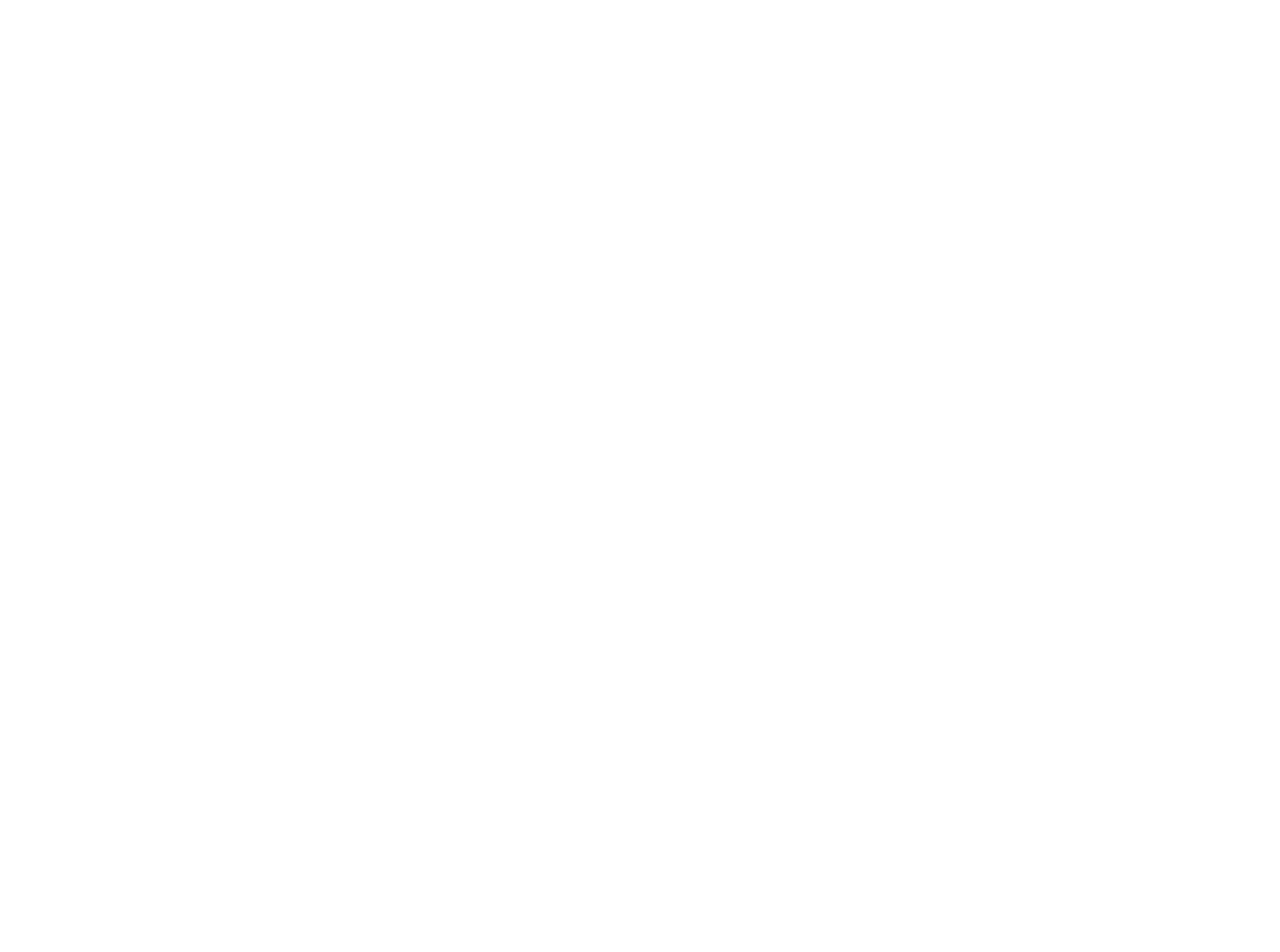
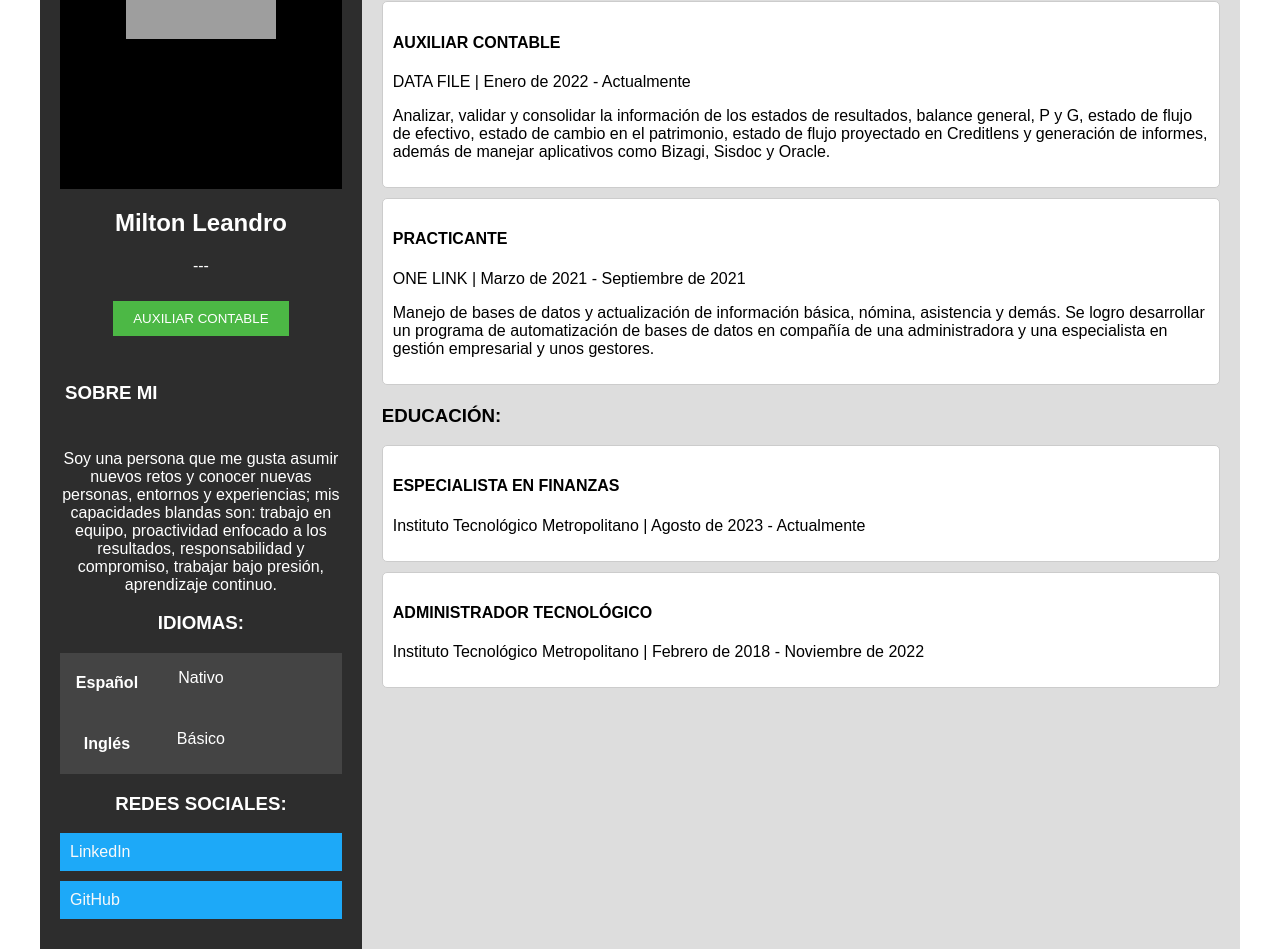
Before and after one commit to IPF-CONECTA/IPF-CONECTA, a React (Vite) app in the folder frontend/: page /profiles in a window 1280 px wide. Shown: the part 199-1151 px from the top of the page. Before the commit the page ends 800 px from the top, so only its background shows below. Built offline with nearby package versions, Linux system fonts and the light colour scheme; grey boxes are pictures that could not be loaded.

Commit message:
feat profile

```diff
--- a/frontend/src/App.jsx
+++ b/frontend/src/App.jsx
@@ -1,6 +1,7 @@
 import { BrowserRouter, Routes, Route, Link } from "react-router-dom";
 import JobDetails from "./components/JobsDetails";
 import JobsSales from "./components/JobsSales";
+import StudentProfile from "./components/StudentProfile";
 
 
 function App() {
@@ -10,12 +11,15 @@
         <nav>
           <br />
           <Link to="/jobs-sales">Ofertas</Link>
+          <br />
+          <Link to="/profiles">perfil estudiante</Link>
         </nav>
 
         {}
         <Routes>
           <Route path="/jobs-sales" element={<JobsSales />} />
           <Route path="/get-job/:id" element={<JobDetails/>} />
+          <Route path="/profiles" element={<StudentProfile/>} />
           <Route path="*" element={<h1>404</h1>} />
         </Routes>
       </div>
--- /dev/null
+++ b/frontend/src/components/StudentProfile.jsx
@@ -0,0 +1,143 @@
+import "../styles/Profile.css";
+
+const experencies = [
+  {
+    id: 1,
+    position: "AUXILIAR CONTABLE",
+    company: "DATA FILE",
+    date: "Enero de 2022 - Actualmente",
+    description:
+      "Analizar, validar y consolidar la información de los estados de resultados, balance general, P y G, estado de flujo de efectivo, estado de cambio en el patrimonio, estado de flujo proyectado en Creditlens y generación de informes, además de manejar aplicativos como Bizagi, Sisdoc y Oracle.",
+  },
+  {
+    id: 2,
+    position: "PRACTICANTE",
+    company: "ONE LINK",
+    date: "Marzo de 2021 - Septiembre de 2021",
+    description:
+      "Manejo de bases de datos y actualización de información básica, nómina, asistencia y demás. Se logro desarrollar un programa de automatización de bases de datos en compañía de una administradora y una especialista en gestión empresarial y unos gestores.",
+  },
+];
+
+const educations = [
+  {
+    id: 1,
+    title: "ESPECIALISTA EN FINANZAS",
+    institution: "Instituto Tecnológico Metropolitano",
+    date: "Agosto de 2023 - Actualmente",
+  },
+  {
+    id: 2,
+    title: "ADMINISTRADOR TECNOLÓGICO",
+    institution: "Instituto Tecnológico Metropolitano",
+    date: "Febrero de 2018 - Noviembre de 2022",
+  },
+];
+
+const socialMedias = [
+  {
+    id: 1,
+    name: "LinkedIn",
+    url: "https://www.linkedin.com/in/facundo-r%C3%ADos-709759298/",
+  },
+  {
+    id: 2,
+    name: "GitHub",
+    url: "https://github.com/Facundorios",
+  },
+];
+
+const languages = [
+  {
+    id: 1,
+    name: "Español",
+    level: "Nativo",
+  },
+  {
+    id: 2,
+    name: "Inglés",
+    level: "Básico",
+  },
+];
+
+export default function StudentProfile() {
+  return (
+    <div className="profile-container">
+      <div className="profile-sidebar">
+        <div className="profile-photo">
+          <img
+            src="https://raw.githubusercontent.com/PokeAPI/sprites/master/sprites/pokemon/132.png"
+            alt="profile"
+            className="profile-image"
+          />
+        </div>
+        <h2>Milton Leandro</h2>
+        <p>---</p>
+        <button className="position-button">AUXILIAR CONTABLE</button>
+        <div className="about-me">
+          <h3>
+            <i className="icon"></i>SOBRE MI
+          </h3>
+          <p>
+            Soy una persona que me gusta asumir nuevos retos y conocer nuevas
+            personas, entornos y experiencias; mis capacidades blandas son:
+            trabajo en equipo, proactividad enfocado a los resultados,
+            responsabilidad y compromiso, trabajar bajo presión, aprendizaje
+            continuo.
+          </p>
+        </div>
+        <section className="languages">
+          <h3>
+            IDIOMAS:
+          </h3>
+          {languages.map((idiom) => (
+            <div key={idiom.id} className="languages-item">
+              <h4>{idiom.name}</h4>
+              <p>{idiom.level}</p>
+            </div>
+          ))}
+        </section>
+        <div className="Social-medias">
+          <h3>
+           REDES SOCIALES:
+          </h3>
+          {socialMedias.map((social) => (
+            <a key={social.id} href={social.url} className="social-media">
+              {social.name}
+            </a>
+          ))}
+        </div>
+      </div>
+      <div className="profile-main">
+        <section className="experience">
+          <h3>
+            <i className="icon"></i>EXPERIENCIAS LABORALES:
+          </h3>
+          {experencies.map((exp) => (
+            <div key={exp.id} className="experience-item">
+              <h4>{exp.position}</h4>
+              <p>
+                <span>{exp.company}</span> | <span>{exp.date}</span>
+              </p>
+              <p>{exp.description}</p>
+            </div>
+          ))}
+        </section>
+        <section className="education">
+          <h3>
+            EDUCACIÓN:
+          </h3>
+          {educations.map((edu) => (
+            <div key={edu.id} className="education-item">
+              <h4>{edu.title}</h4>
+              <p>
+                <span>{edu.institution}</span> | <span>{edu.date}</span>
+              </p>
+            </div>
+          ))}
+        </section>
+
+      </div>
+    </div>
+  );
+}
```
